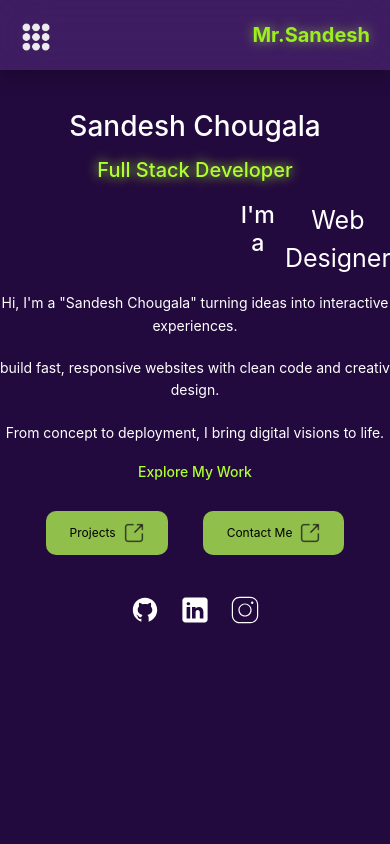
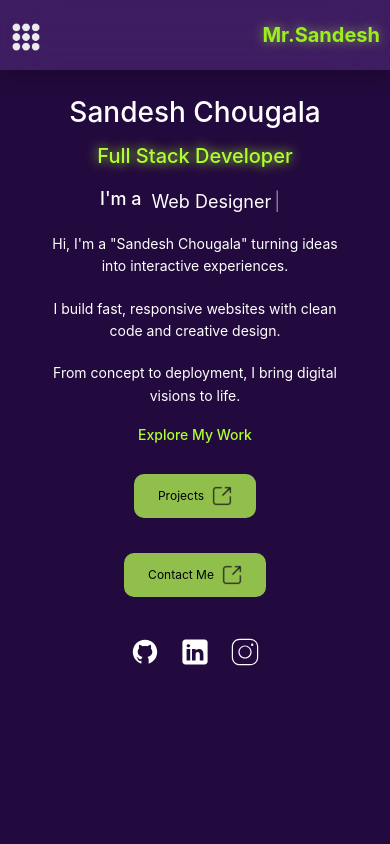
Before and after one commit to Sandesh-Chougala/Portfolio, a React (Create React App) app: page / in a window 390 px wide. Shown: the top 844 px of the page. Built offline with nearby package versions, Linux system fonts and the light colour scheme.

Commit message:
mobile frendly

```diff
--- a/src/componets/css/Home.css
+++ b/src/componets/css/Home.css
@@ -124,3 +124,13 @@
     display: none;
   }
 }
+
+@media (max-width: 576px) {
+  .typing h3{
+    margin-left: 60px;
+    font-size: 18px;
+  }
+  .typing {
+    font-size: 18px;
+  }
+}
--- a/src/componets/css/Navbar.css
+++ b/src/componets/css/Navbar.css
@@ -27,7 +27,12 @@
   color: rgb(155, 239, 30);
 }
 
-.nav-head {
+.nav-head {.nav-links {
+    display: none;
+  }
+  #show {
+    display: block;
+  }
   font-size: clamp(20px, 4vw, 32px);
   color: rgb(155, 239, 30);
   text-shadow: 0 0 12px rgba(145, 191, 75, 0.8);
@@ -104,3 +109,9 @@
     display: block;
   }
 }
+@media (max-width: 576px) {
+  .nav-bar {
+    padding: 0 10px;
+    width: 100%;
+  }
+}
```
